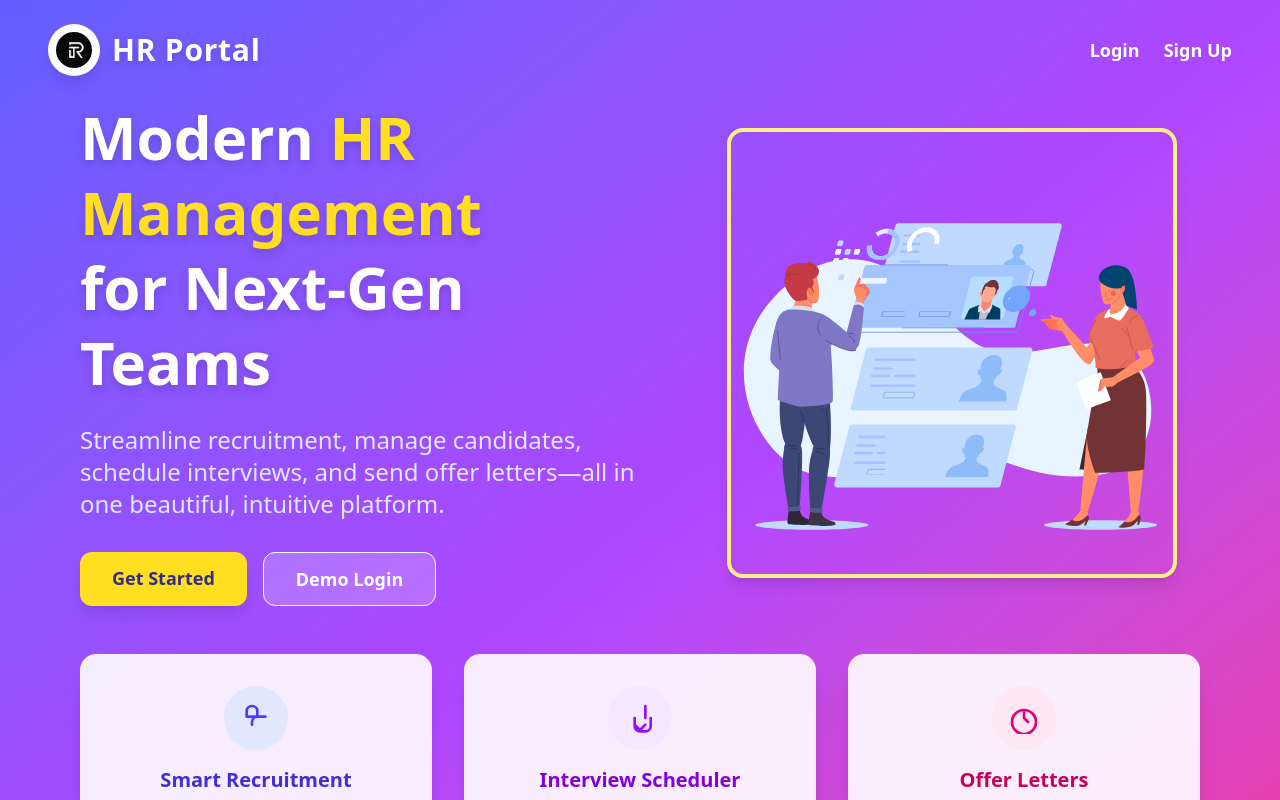
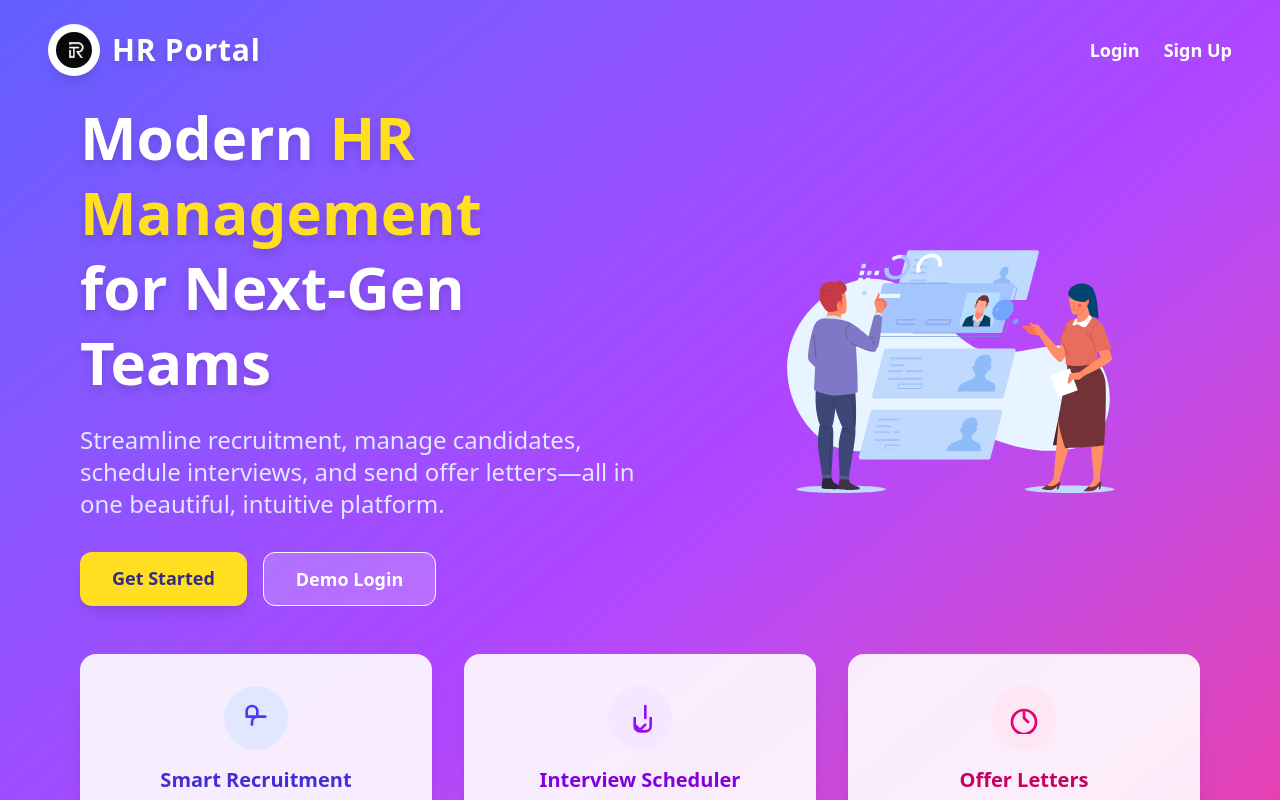
Before and after one commit to Rohit-Codess/HR, a React (Vite) app in the folder client/: page / in a window 1280 px wide. Shown: the top 800 px of the page. Built offline with nearby package versions, Linux system fonts and the light colour scheme; no server answers.

Commit message:
new changes

```diff
--- a/client/src/components/Landing.jsx
+++ b/client/src/components/Landing.jsx
@@ -86,7 +86,7 @@ export default function Landing() {
         <div className="mb-12 md:mb-0 md:ml-12 flex-1 flex justify-center animate-fadeInRight">
           <Player
             src="/assets/landingImage.json"
-            className="w-[450px] h-[450px] rounded-2xl shadow-lg border-4 border-yellow-200"
+            className="w-[350px] h-[350px]"
             loop
             autoplay
           />
```
